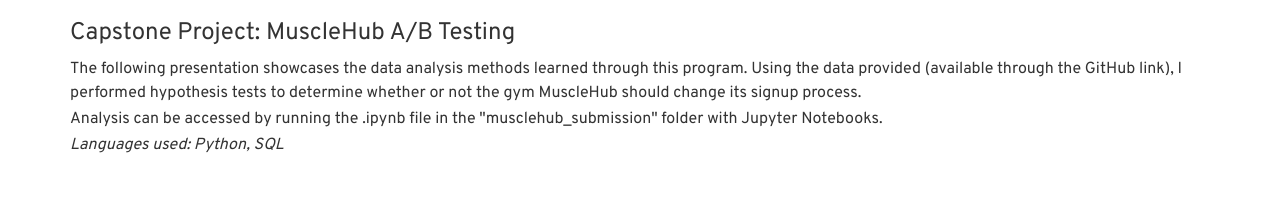
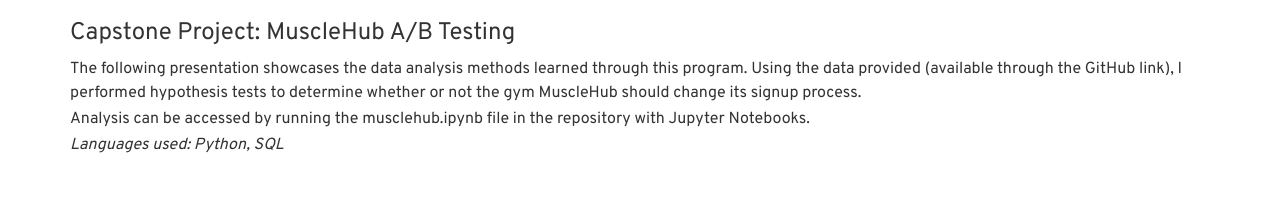
Before and after one commit to jkang215/jkang215.github.io, a plain HTML site: page index.html in a window 1280 px wide. Shown: the part 1646-1843 px from the top of the page. Drawn offline with nearby package versions, Linux system fonts and the light colour scheme; a web font is replaced by a local one.

Commit message:
Fixed description of how to run ipynb

```diff
--- a/index.html
+++ b/index.html
@@ -141,7 +141,7 @@
           <div class="prj-description">
             <h3>Capstone Project: MuscleHub A/B Testing</h3>
             <span>The following presentation showcases the data analysis methods learned through this program. Using the data provided (available through the GitHub link), I performed hypothesis tests to determine whether or not the gym MuscleHub should change its signup process.</span>
-            <span>Analysis can be accessed by running the .ipynb file in the "musclehub_submission" folder with Jupyter Notebooks.</span>
+            <span>Analysis can be accessed by running the musclehub.ipynb file in the repository with Jupyter Notebooks.</span>
             <span><i>Languages used: Python, SQL</i></span>
           </div>
           <div class="prj-links">
```
